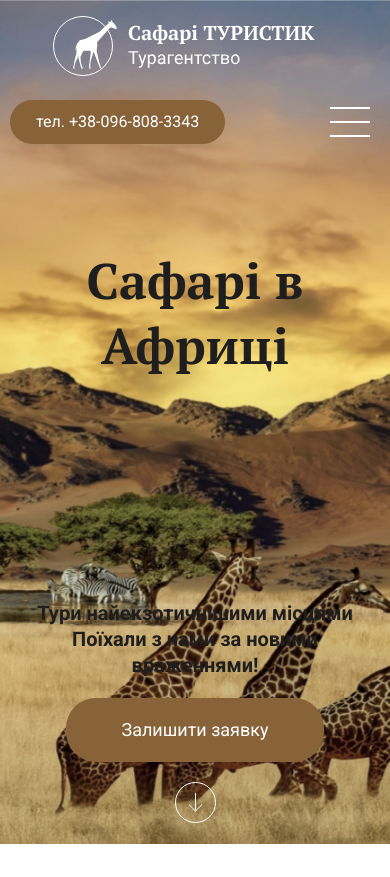
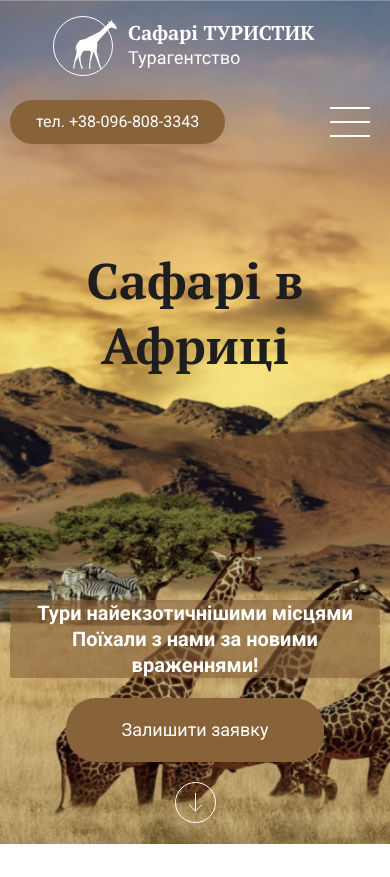
Before and after one commit to PatLydon/patlydon.github.io, a PHP site: page /projects/safari/index.html in a window 390 px wide. Shown: the top 877 px of the page. Run offline with PHP 8.4, Linux system fonts and the light colour scheme.

Commit message:
Update style.css

```diff
--- a/projects/safari/css/style.css
+++ b/projects/safari/css/style.css
@@ -722,6 +722,13 @@ ol {
   .header{
     text-align: center;
   }
+
+  .header__descr{
+    background-color: rgba(136, 98, 57, 0.6);
+    color: #fff;
+    border-radius: 3px;
+  }
+
   .header__title {
     font-size: 50px;
   }
```
